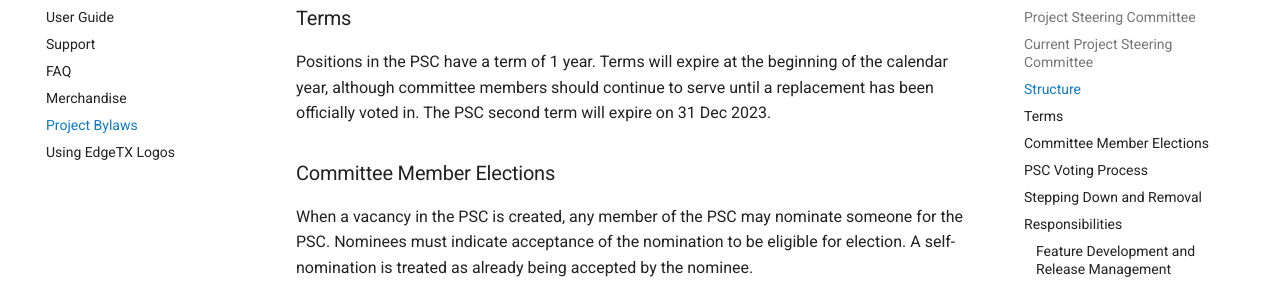
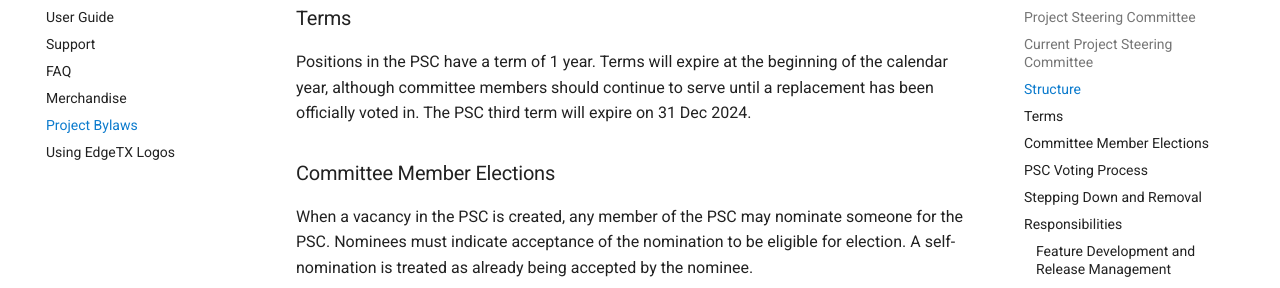
Before and after one commit to EdgeTX/edgetx.github.io, an MkDocs documentation site: the page built from docs/bylaws.md, in a window 1280 px wide and 900 px high, scrolled down 1498 px. Shown: the part 208-496 px from the top of the window. Built offline with MkDocs 1.6.1 and Material for MkDocs 9.7.7, drawn with Linux system fonts in a browser that asks for light colours; comment, search, counter and statistics services are not loaded.

Commit message:
3rd term exp date

```diff
--- a/docs/bylaws.md
+++ b/docs/bylaws.md
@@ -40,7 +40,7 @@
 
 ### Terms
 
-Positions in the PSC have a term of 1 year. Terms will expire at the beginning of the calendar year, although committee members should continue to serve until a replacement has been officially voted in. The PSC second term will expire on 31 Dec 2023.
+Positions in the PSC have a term of 1 year. Terms will expire at the beginning of the calendar year, although committee members should continue to serve until a replacement has been officially voted in. The PSC third term will expire on 31 Dec 2024.
 
 ### Committee Member Elections
 
```
